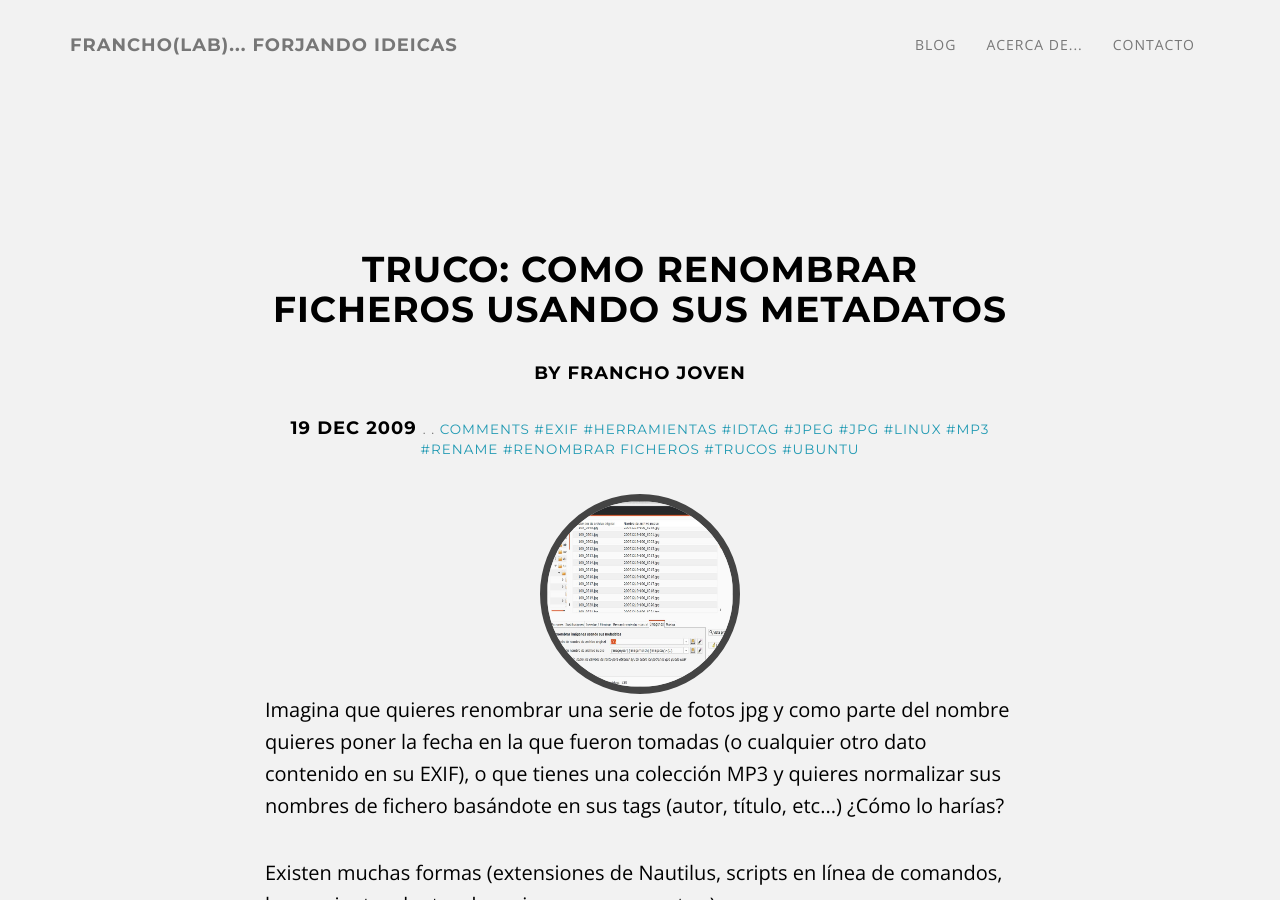
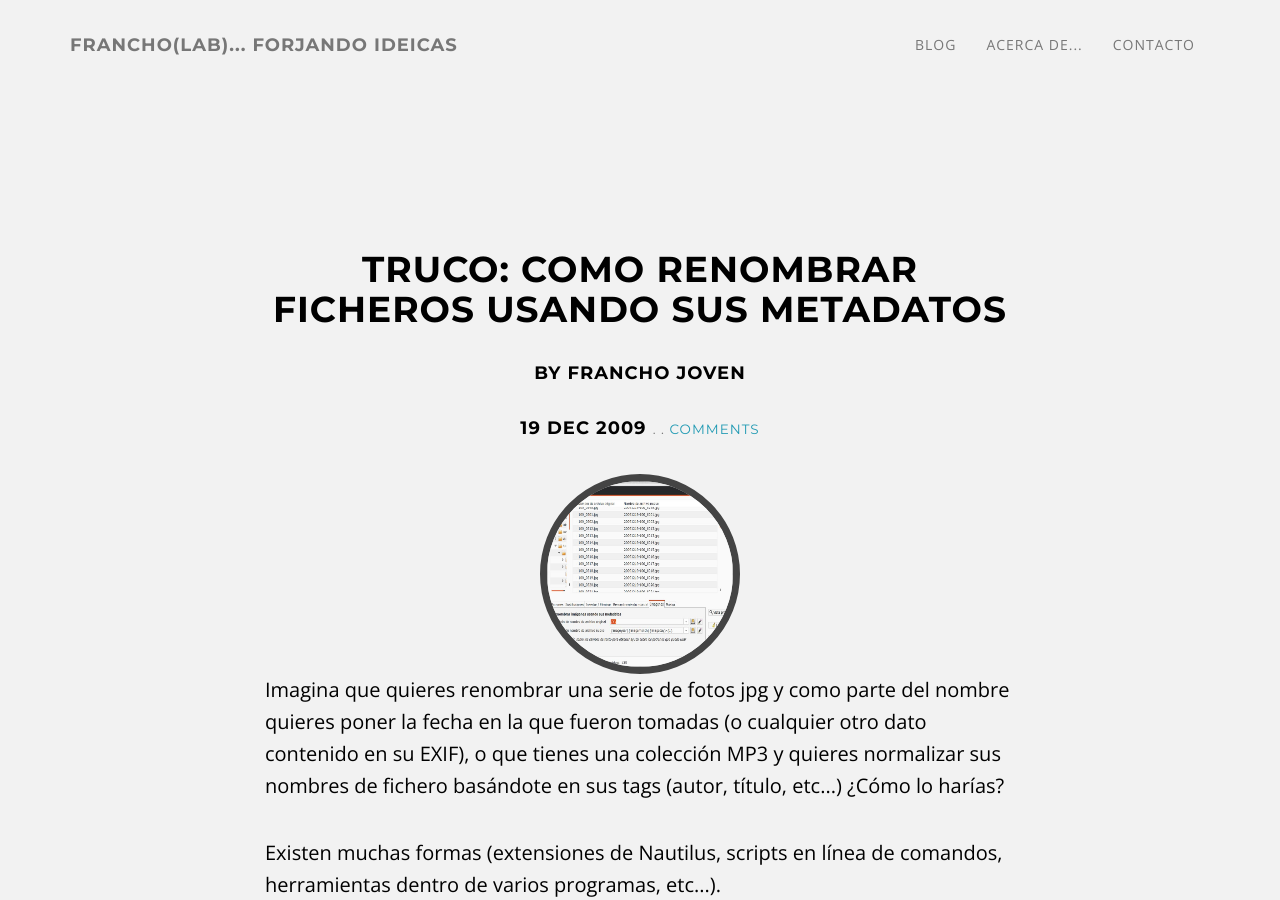
Before and after one commit to francho/francho.github.io, a Jekyll site: the page built from _posts/2009-12-19-truco-como-renombrar-ficheros-usando-sus-metadatos.html, in a window 1280 px wide and 900 px high. Built offline with Jekyll 4.4.1, drawn with Linux system fonts in a browser that asks for light colours; comment, search, counter and statistics services are not loaded.

Commit message:
Remove old tags

```diff
--- a/_posts/2009-12-19-truco-como-renombrar-ficheros-usando-sus-metadatos.html
+++ b/_posts/2009-12-19-truco-como-renombrar-ficheros-usando-sus-metadatos.html
@@ -2,21 +2,6 @@
 layout: post
 title: 'Truco: como renombrar ficheros usando sus metadatos'
 date: 2009-12-19 13:15:29.000000000 +01:00
-categories:
-- linux
-- Píldoras
-tags:
-- exif
-- herramientas
-- idtag
-- jpeg
-- jpg
-- linux
-- mp3
-- rename
-- renombrar ficheros
-- trucos
-- ubuntu
 status: publish
 type: post
 published: true
@@ -32,7 +17,7 @@ author:
 excerpt: !ruby/object:Hpricot::Doc
   options: {}
 ---
-<p><a href="https://franchojoven.files.wordpress.com/2009/12/pyrenamer1.jpg"><img class="aligncenter size-medium wp-image-496" title="pyrenamer" src="/assets/pyrenamer1.jpg" alt="pyrenamer" width="300" height="233" /></a>Imagina que quieres renombrar una serie de fotos jpg y como parte del nombre quieres poner la fecha en la que fueron tomadas (o cualquier otro dato contenido en su EXIF), o que tienes una colección MP3 y quieres normalizar sus nombres de fichero basándote en sus tags (autor, título, etc...) ¿Cómo lo harías?</p>
+<p><img class="aligncenter size-medium wp-image-496" title="pyrenamer" src="/assets/pyrenamer1.jpg" alt="pyrenamer" width="300" height="233" /> Imagina que quieres renombrar una serie de fotos jpg y como parte del nombre quieres poner la fecha en la que fueron tomadas (o cualquier otro dato contenido en su EXIF), o que tienes una colección MP3 y quieres normalizar sus nombres de fichero basándote en sus tags (autor, título, etc...) ¿Cómo lo harías?</p>
 <p>Existen muchas formas (extensiones de Nautilus, scripts en línea de comandos, herramientas dentro de varios programas, etc...).</p>
 <p><a href="http://www.infinicode.org/code/pyrenamer/">pyRenamer</a> es una herramienta disponible en los repositorios de Ubuntu (y supongo que en otras distribuciones) que mediante un interfaz gráfico nos permite hacer "rename" masivo.</p>
 <p>Su funcionamiento es sencillo, una vez seleccionados los archivos a los que queremos cambiar el nombre, moviendonos por las pestañas de tipo escribimos el patrón que queremos usar (al colocarnos sobre un campo nos saldrán todas las opciones disponibles). Luego previsualizamos como quedarán los nombres y una vez estemos de acuerdo pulsamos el botón correspondiente y nuestros archivos quedarán renombrados.</p>
```
